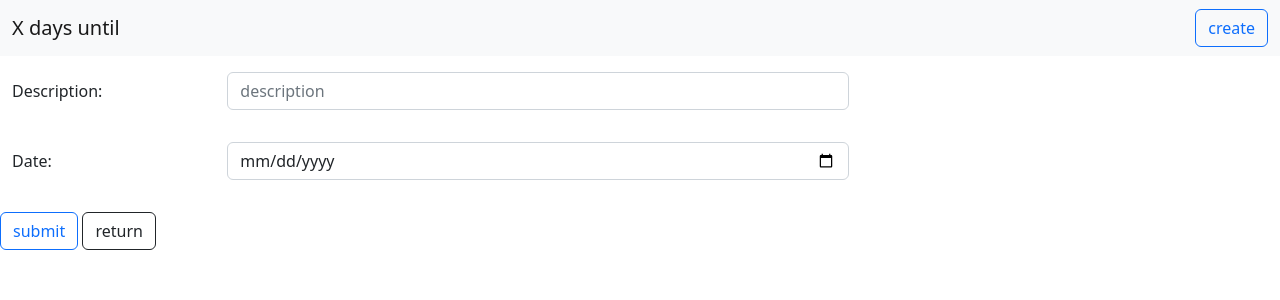
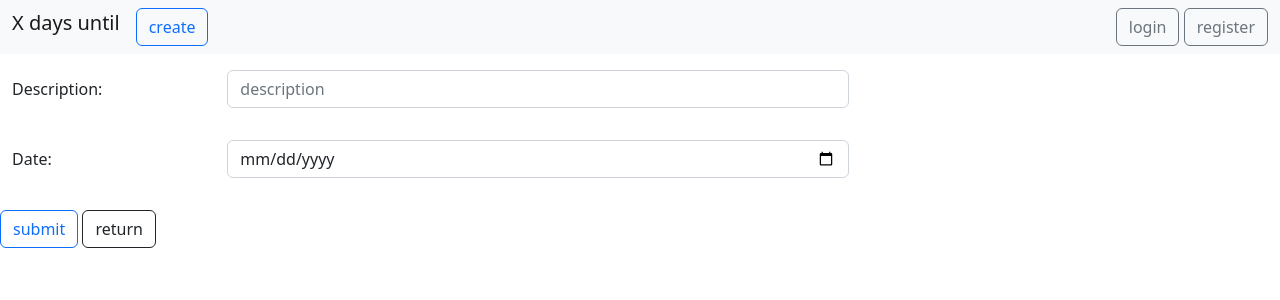
Before and after one commit to pabaldovi/event_list, a Django app: page /new in a window 1280 px wide. Shown: the top 300 px of the page. Run offline with Django 4.2, Linux system fonts and the light colour scheme.

Commit message:
added login page

```diff
--- a/events/templates/events/nav.html
+++ b/events/templates/events/nav.html
@@ -1,6 +1,29 @@
 <nav class="navbar sticky-top navbar-expand-lg bg-light mb-3">
     <div class="container-fluid">
-        <a class="navbar-brand" href="{% url 'events:index' %}">X days until</a>
-        <a href="{% url 'events:create' %}" class="btn btn-outline-primary">create</a>
+        <div>
+            <ul class="navbar-nav">
+                <li class="nav-item">
+                    <a class="navbar-brand" href="{% url 'events:index' %}">X days until</a>
+                </li>
+                <li class="nav-item">
+                    <a href="{% url 'events:create' %}" class="btn btn-outline-primary">create</a>
+                </li>
+            </ul>
+        </div>
+        <div>
+            <ul class="navbar-nav">
+                {% if user.is_authenticated %}
+                    <li class="nav-item">
+                        <span class="navbar-text">Logged in as {{ user.username }} | </span>
+                        <a href="/logout" class="btn btn-outline-secondary">logout</a>
+                    </li>
+                {% else %}
+                    <li class="nav-item">
+                        <a href="/login" class="btn btn-outline-secondary">login</a>
+                        <a href="/users/register" class="btn btn-outline-secondary">register</a>
+                    </li>
+                {% endif %}
+            </ul>
+        </div>
     </div>
 </nav>
--- a/mysite/settings.py
+++ b/mysite/settings.py
@@ -139,3 +139,7 @@ CSRF_TRUSTED_ORIGINS = ['https://dry-spire-52338.herokuapp.com']
 CRISPY_ALLOWED_TEMPLATE_PACKS = "bootstrap5"
 
 CRISPY_TEMPLATE_PACK = "bootstrap5"
+
+LOGIN_REDIRECT_URL = '/'
+
+LOGOUT_REDIRECT_URL = '/'
--- a/mysite/urls.py
+++ b/mysite/urls.py
@@ -18,6 +18,7 @@ from django.urls import include, path
 
 urlpatterns = [
     path('', include('events.urls')),
+    path('', include('django.contrib.auth.urls')),
     path('users/', include('users.urls')),
     path('admin/', admin.site.urls),
 ]
```
Also changed, not shown: users/templates/registration/login.html (added, +13 -0 lines).
